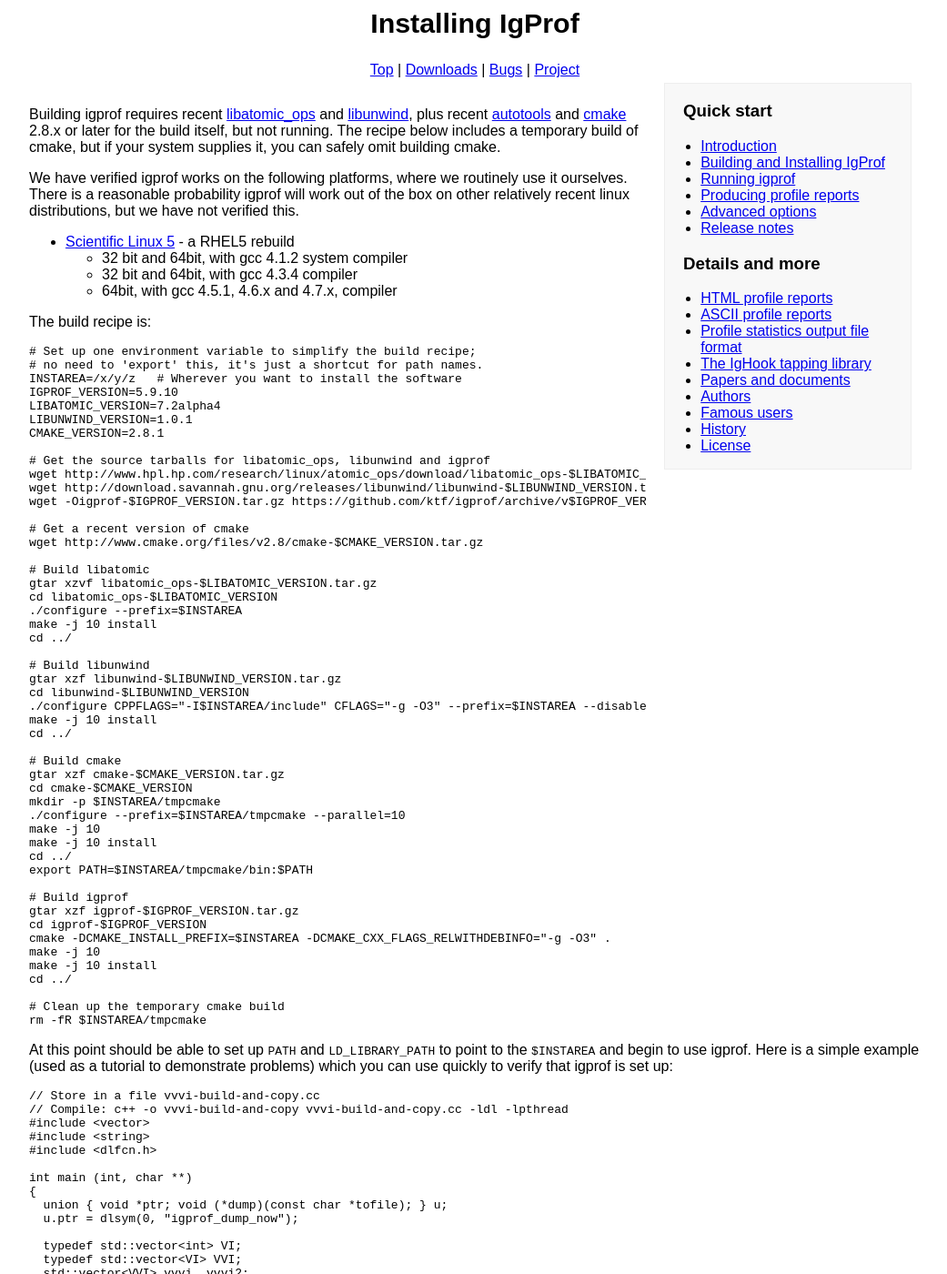
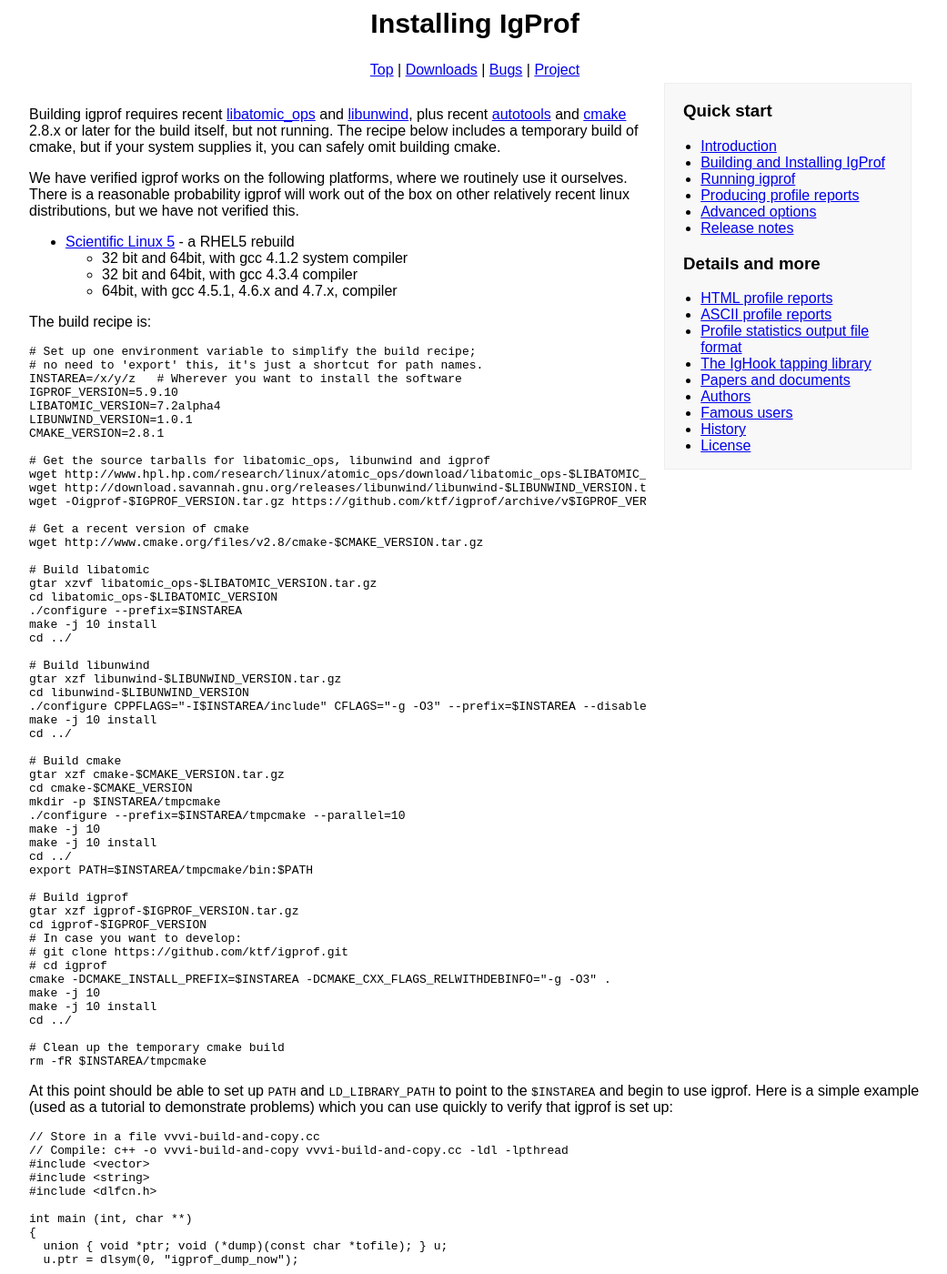
Before and after one commit to igprof/igprof, a Jekyll site: the page built from install.md, in a window 1280 px wide and 1400 px high. Shown: the whole window at 91% size, without its empty margins (118-1159 px from the left). Built offline with Jekyll 4.4.1, drawn with Linux system fonts in a browser that asks for light colours.

Commit message:
Add build instructions to develop igprof itself.

```diff
--- a/install.md
+++ b/install.md
@@ -68,6 +68,9 @@ The build recipe is:
     # Build igprof
     gtar xzf igprof-$IGPROF_VERSION.tar.gz
     cd igprof-$IGPROF_VERSION
+    # In case you want to develop:
+    # git clone https://github.com/ktf/igprof.git
+    # cd igprof
     cmake -DCMAKE_INSTALL_PREFIX=$INSTAREA -DCMAKE_CXX_FLAGS_RELWITHDEBINFO="-g -O3" .
     make -j 10
     make -j 10 install
```
